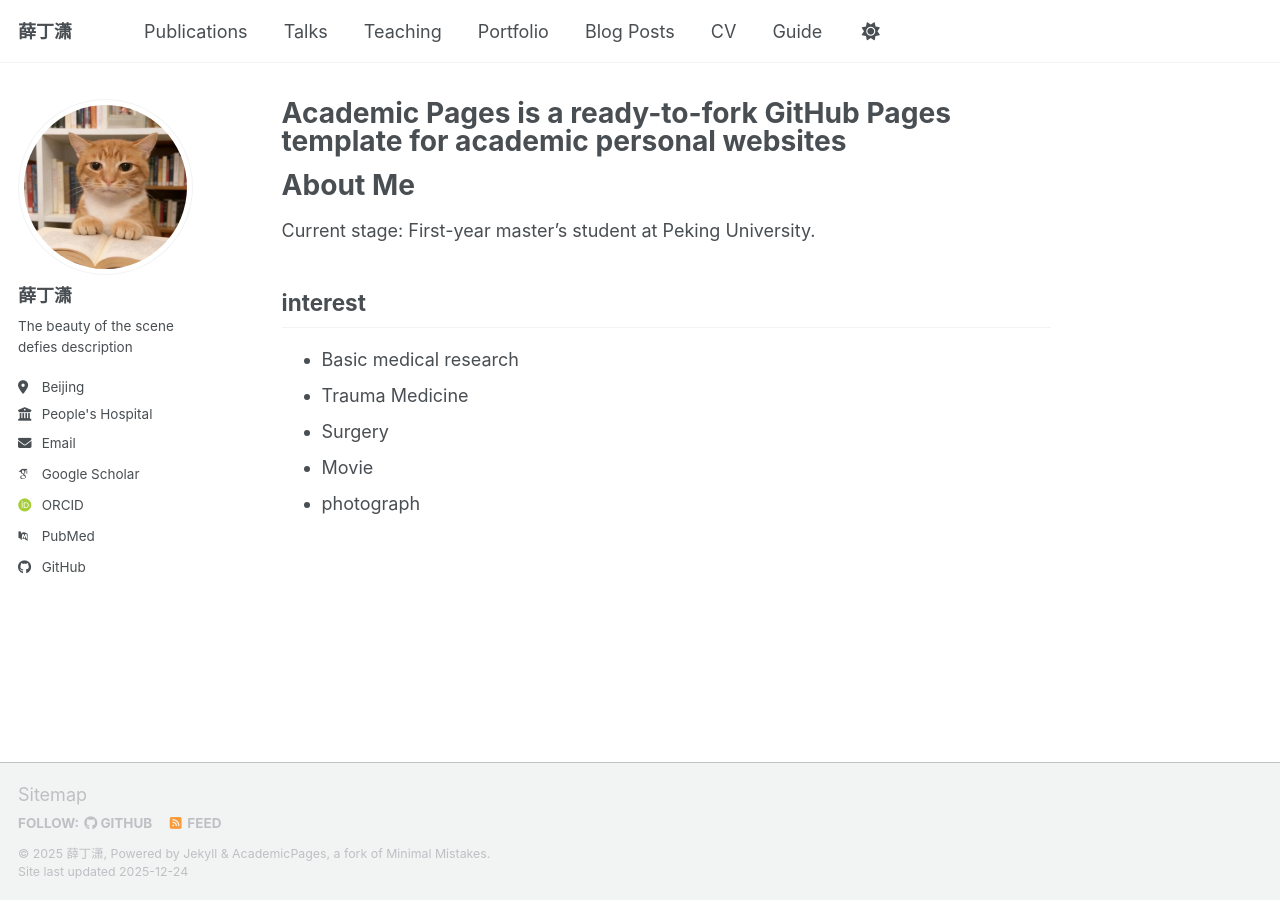
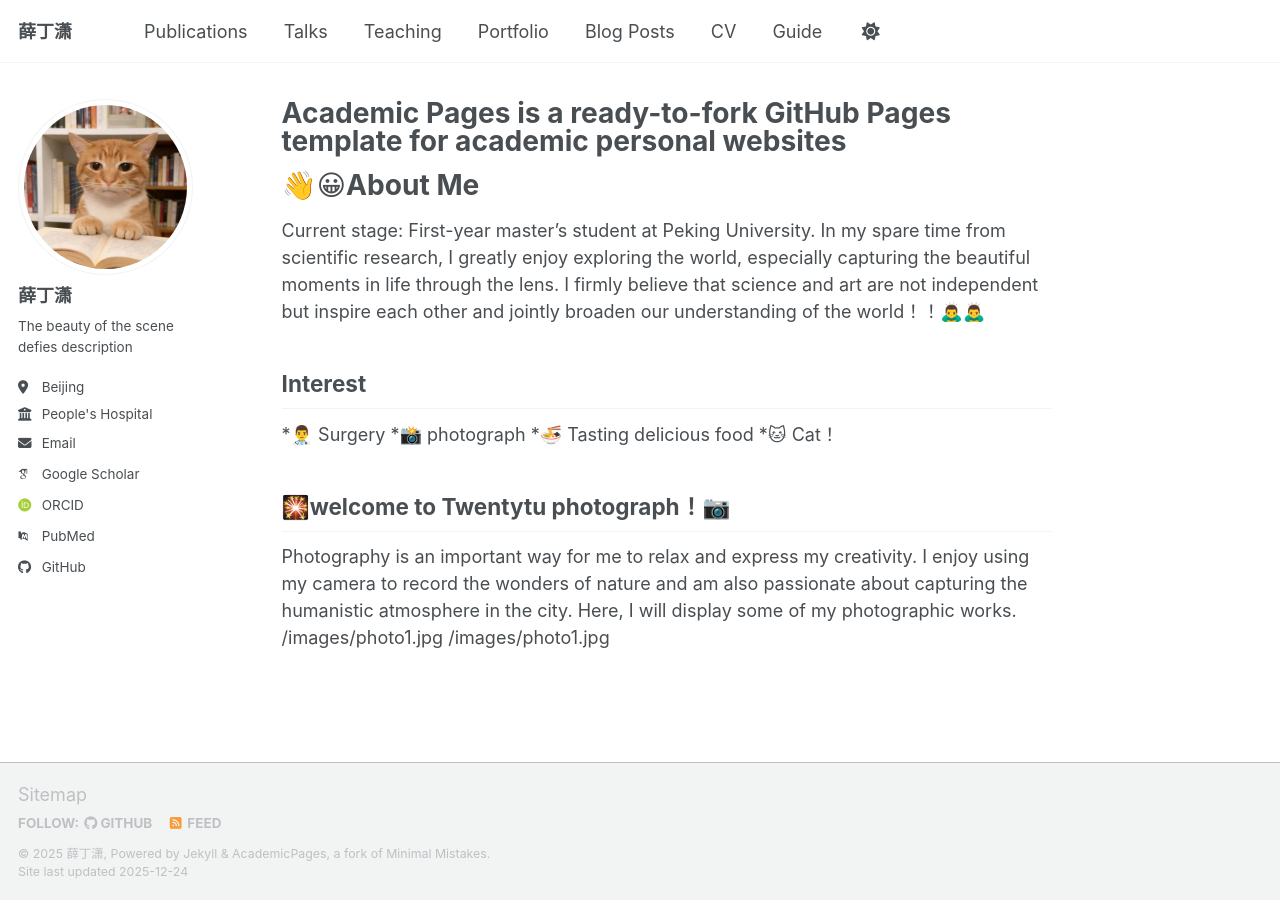
Before and after one commit to TtuQaQ/TtuQaQ.github.io, a Jekyll site: the page built from _pages/about.md, in a window 1280 px wide. Built offline with Jekyll 4.4.1, drawn with Linux system fonts in a browser that asks for light colours; some web fonts are replaced; a script bundle is joined from its source files by our own code; library files that are not in the unit come from our copies.

Commit message:
Update about.md

```diff
--- a/_pages/about.md
+++ b/_pages/about.md
@@ -7,12 +7,17 @@ redirect_from:
   - /about.html
 ---
 
-# About Me
+# 👋😀About Me
 Current stage: First-year master's student at Peking University.
+In my spare time from scientific research, I greatly enjoy exploring the world, especially capturing the beautiful moments in life through the lens. I firmly believe that science and art are not independent but inspire each other and jointly broaden our understanding of the world！！🙇‍♂️🙇‍♂️
 
-## interest
-* Basic medical research
-* Trauma Medicine
-* Surgery
-* Movie
-* photograph
+## Interest
+*👨‍⚕️ Surgery
+*📸 photograph
+*🍜 Tasting delicious food
+*🐱 Cat！
+
+## 🎇welcome to Twentytu photograph！📷
+Photography is an important way for me to relax and express my creativity. I enjoy using my camera to record the wonders of nature and am also passionate about capturing the humanistic atmosphere in the city. Here, I will display some of my photographic works.
+/images/photo1.jpg
+/images/photo1.jpg
```
